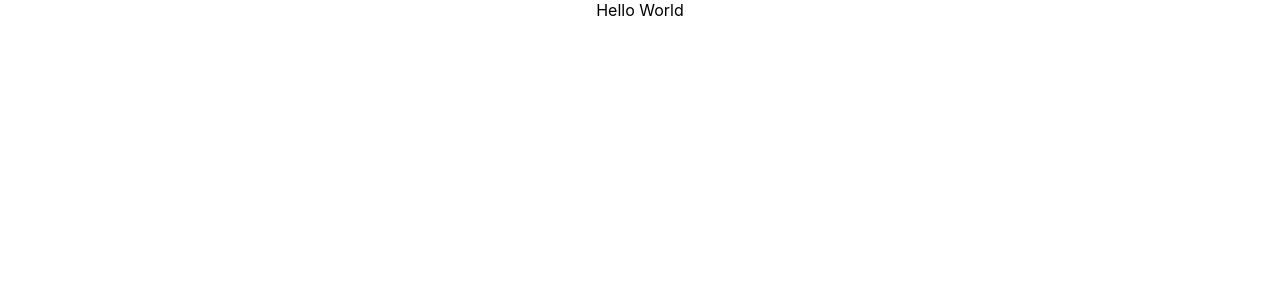
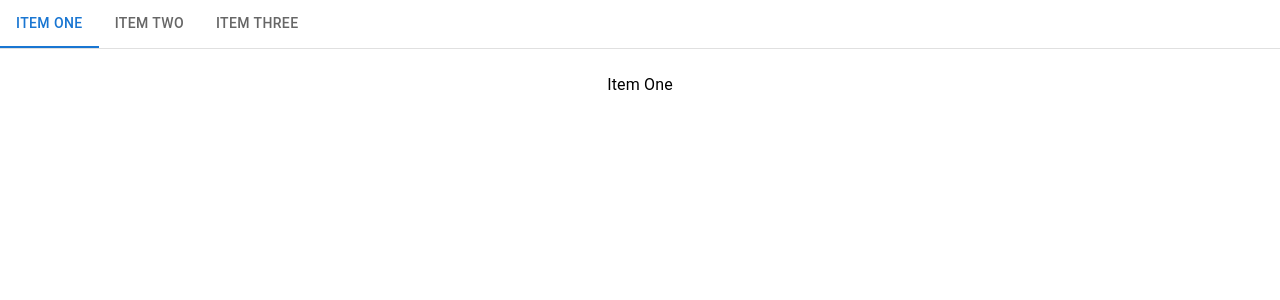
Before and after one commit to DanielVLV/mortadel, a React (Create React App) app in the folder client/: page / in a window 1280 px wide. Shown: the top 300 px of the page. Built offline with nearby package versions, Linux system fonts and the light colour scheme.

Commit message:
init navbar

```diff
--- a/client/package.json
+++ b/client/package.json
@@ -3,10 +3,14 @@
   "version": "0.1.0",
   "private": true,
   "dependencies": {
+    "@emotion/react": "^11.10.6",
+    "@emotion/styled": "^11.10.6",
+    "@mui/material": "^5.11.16",
     "@reduxjs/toolkit": "^1.9.3",
     "@testing-library/jest-dom": "^5.16.5",
     "@testing-library/react": "^13.4.0",
     "@testing-library/user-event": "^13.5.0",
+    "prop-types": "^15.8.1",
     "react": "^18.2.0",
     "react-dom": "^18.2.0",
     "react-redux": "^8.0.5",
--- a/client/src/App.jsx
+++ b/client/src/App.jsx
@@ -1,10 +1,11 @@
 import React from 'react';
+import Navbar from './components/Navbar/Navbar';
 import './App.css';
 
 function App() {
   return (
     <div className="App">
-      Hello World
+      <Navbar />
     </div>
   );
 }
--- a/client/src/components/Navbar/Navbar.jsx
+++ b/client/src/components/Navbar/Navbar.jsx
@@ -1,7 +1,70 @@
-import React from 'react';
+import React, { useState } from 'react';
+import PropTypes from 'prop-types';
+import Tabs from '@mui/material/Tabs';
+import Tab from '@mui/material/Tab';
+import Typography from '@mui/material/Typography';
+import Box from '@mui/material/Box';
 
-export default function Navbar() {
+function TabPanel(props) {
+  const {
+    children, value, index, ...other
+  } = props;
+
   return (
-    <div>Navbar</div>
+    <div
+      role="tabpanel"
+      hidden={value !== index}
+      id={`simple-tabpanel-${index}`}
+      aria-labelledby={`simple-tab-${index}`}
+      {...other}
+    >
+      {value === index && (
+        <Box sx={{ p: 3 }}>
+          <Typography>{children}</Typography>
+        </Box>
+      )}
+    </div>
   );
 }
+
+TabPanel.propTypes = {
+  children: PropTypes.node,
+  index: PropTypes.number.isRequired,
+  value: PropTypes.number.isRequired,
+};
+
+function a11yProps(index) {
+  return {
+    id: `simple-tab-${index}`,
+    'aria-controls': `simple-tabpanel-${index}`,
+  };
+}
+
+export default function BasicTabs() {
+  const [value, setValue] = useState(0);
+
+  const handleChange = (event, newValue) => {
+    setValue(newValue);
+  };
+
+  return (
+    <Box sx={{ width: '100%' }}>
+      <Box sx={{ borderBottom: 1, borderColor: 'divider' }}>
+        <Tabs value={value} onChange={handleChange} aria-label="basic tabs example">
+          <Tab label="Item One" {...a11yProps(0)} />
+          <Tab label="Item Two" {...a11yProps(1)} />
+          <Tab label="Item Three" {...a11yProps(2)} />
+        </Tabs>
+      </Box>
+      <TabPanel value={value} index={0}>
+        Item One
+      </TabPanel>
+      <TabPanel value={value} index={1}>
+        Item Two
+      </TabPanel>
+      <TabPanel value={value} index={2}>
+        Item Three
+      </TabPanel>
+    </Box>
+  );
+}
```
Also changed, not shown: client/.eslintrc.json, 1 other file (tests, documents, lock files or other folders).
